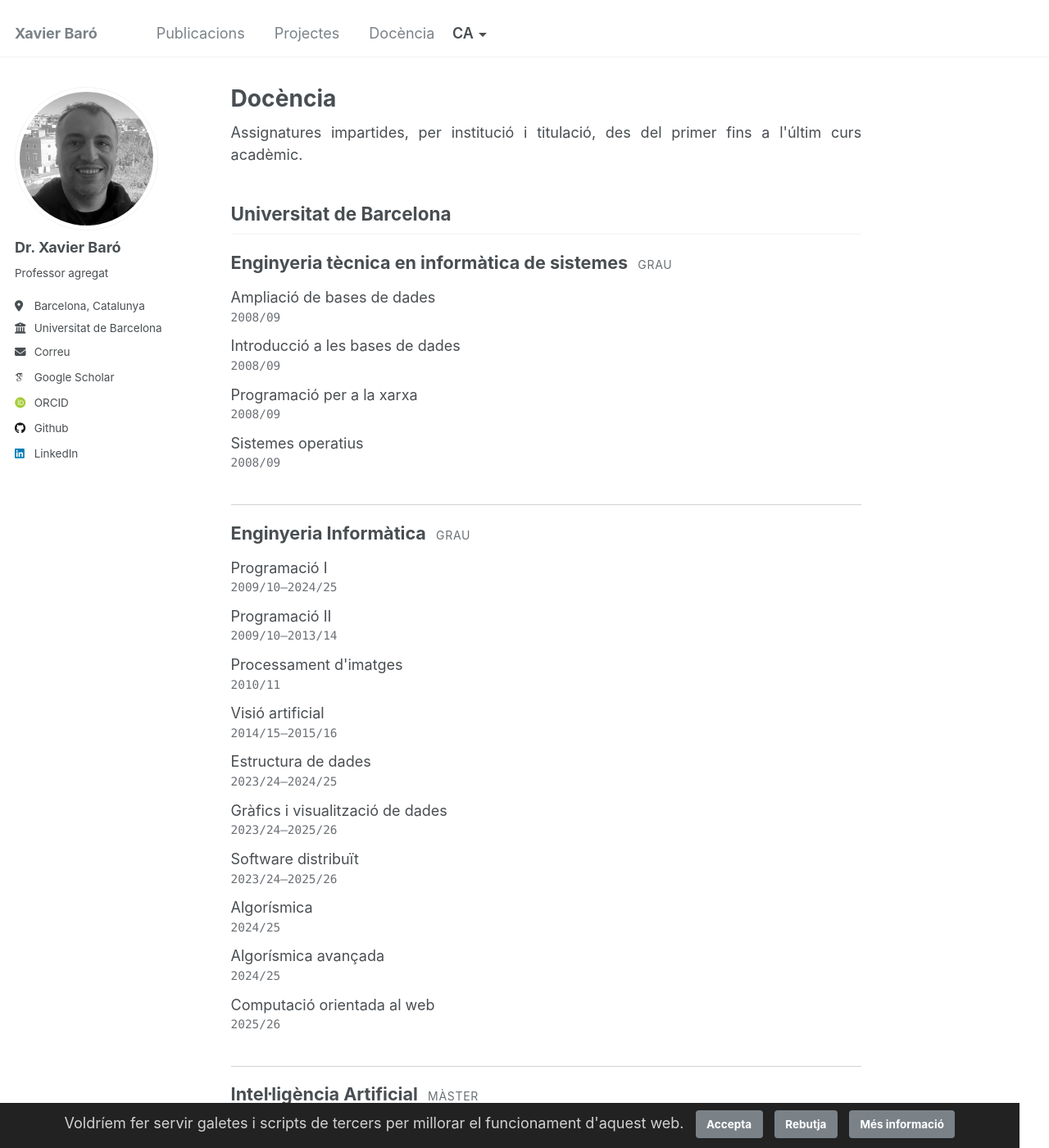
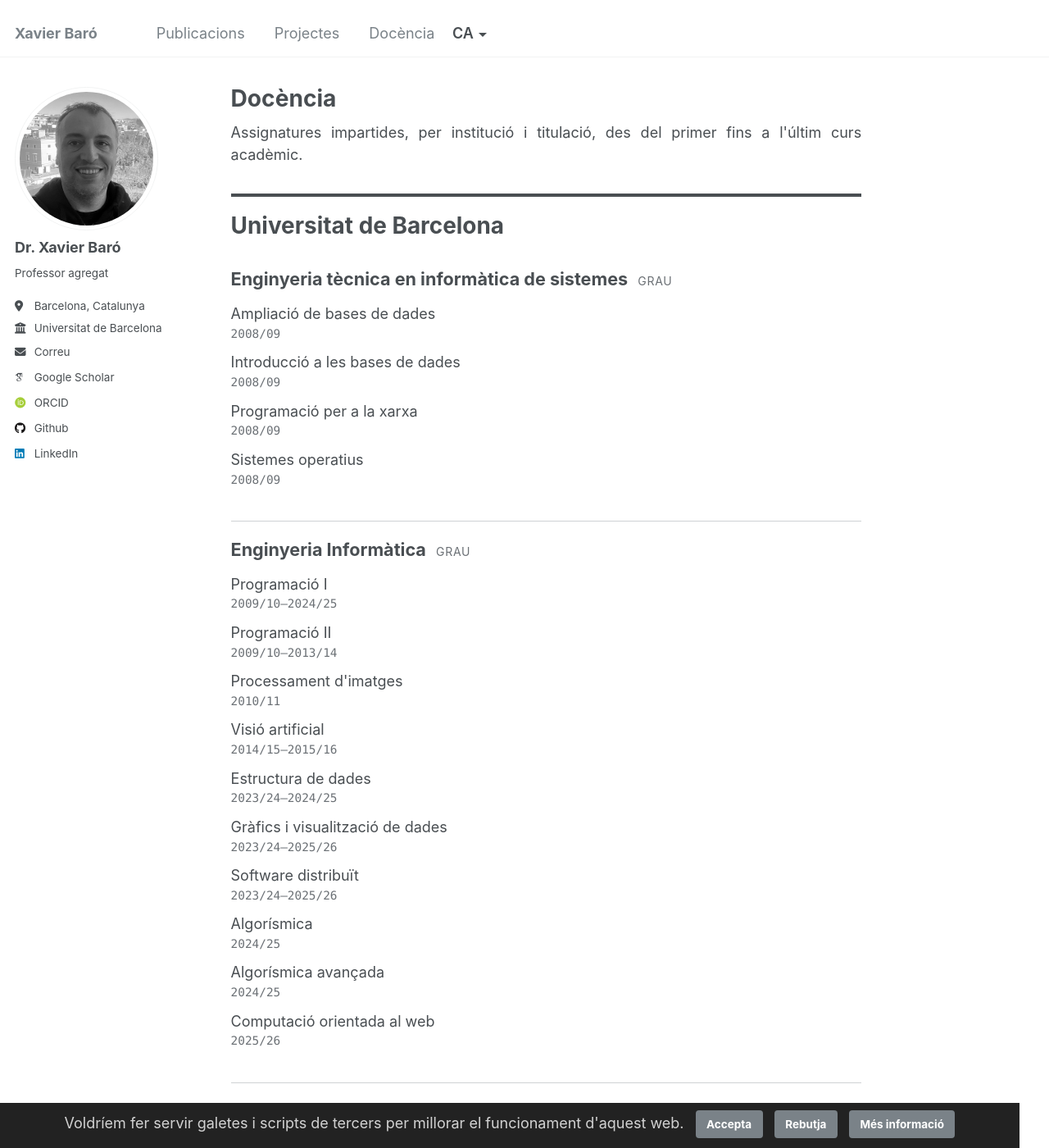
Before and after one commit to xbaro/xbaro.github.io, a Jekyll site: the page built from _pages/teaching.md, in a window 1280 px wide and 1400 px high. Shown: the whole window at 82% size. Built offline with Jekyll 4.4.1, drawn with Linux system fonts in a browser that asks for light colours; some web fonts are replaced.

Commit message:
Teaching: stronger institution headings and optional black-and-white logos
Co-Authored-By: Claude Sonnet 5.5 <noreply@anthropic.com>

```diff
--- a/_data/teaching.json
+++ b/_data/teaching.json
@@ -1,6 +1,7 @@
 [
  {
   "institution": "Universitat de Barcelona",
+  "logo": null,
   "programmes": [
    {
     "name": {
@@ -225,6 +226,7 @@
  },
  {
   "institution": "Universitat Oberta de Catalunya",
+  "logo": null,
   "programmes": [
    {
     "name": {
@@ -268,6 +270,7 @@
  },
  {
   "institution": "Université Paris-Saclay",
+  "logo": null,
   "programmes": [
    {
     "name": {
--- a/_includes/teaching-list.html
+++ b/_includes/teaching-list.html
@@ -2,6 +2,9 @@
 {% assign L = page.lang | default: site.default_lang %}
 {% assign T = site.data.i18n[L] %}
 <style>
+.teaching-inst{display:flex;align-items:center;gap:.7em;margin:2.6em 0 .2em;padding:.7em 0 .5em;border-top:4px solid #494e52;border-bottom:0!important;font-size:1.55em;line-height:1.2}
+.teaching-inst:first-of-type{margin-top:1.2em}
+.teaching-inst__logo{height:2.1em;width:auto;max-width:5.5em;object-fit:contain;filter:grayscale(1) contrast(1.1);margin:0}
 .teaching-degree{font-size:1.2em;margin:1.8em 0 .7em;padding-top:1em;border-top:1px solid #cfd2d4}
 h2 + .teaching-degree{border-top:0;padding-top:0;margin-top:1em}
 .teaching-list{list-style:none;padding:0;margin:0 0 .4em}
@@ -13,7 +16,7 @@ code.teaching-list__years::before,code.teaching-list__years::after{content:none!
 </style>
 <p>{{ T.teaching_intro }}</p>
 {% for inst in site.data.teaching %}
-  <h2>{{ T.institutions[inst.institution] | default: inst.institution }}</h2>
+  <h2 class="teaching-inst">{% if inst.logo %}<img class="teaching-inst__logo" src="{{ inst.logo | relative_url }}" alt="" loading="lazy">{% endif %}<span>{{ T.institutions[inst.institution] | default: inst.institution }}</span></h2>
   {% for g in inst.programmes %}
     <h3 class="teaching-degree">{{ g.name[L] }} <small class="teaching-level">{{ T[g.level] }}</small></h3>
     <ul class="teaching-list">
```
